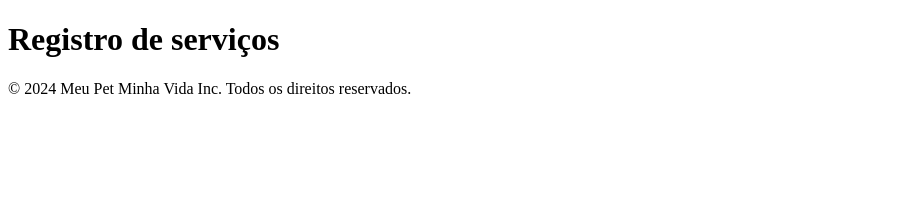
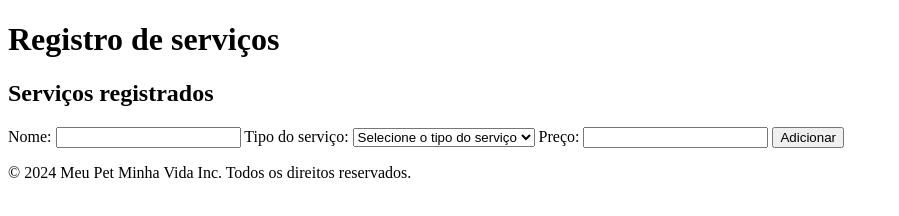
Before and after one commit to Thiago-Develooper/DisciplinaProgramaoWeb, a plain HTML site: page DisciplinaProgramaoWeb/Aula05-Prova/Prova01Atual/index.html in a window 1280 px wide. Shown: the whole page, without its empty margins (0-899 px from the left). Drawn offline with Linux system fonts and the light colour scheme.

Commit message:
estrutura básica do form feita

```diff
--- a/DisciplinaProgramaoWeb/Aula05-Prova/Prova01Atual/index.html
+++ b/DisciplinaProgramaoWeb/Aula05-Prova/Prova01Atual/index.html
@@ -16,7 +16,36 @@
 
     <!-- Main pq nois é semântico tb -->
     <main>
+        <section id="services">
+            <h2>Serviços registrados</h2>
 
+            <!-- Fomulário -->
+            <form id="serviceForm">
+
+                <!-- NOME -->
+                <label for="name">Nome:</label>
+                <input type="text" id="name" required> <!-- tem q responder -->
+
+                <!-- TIPO DO SERVICO -->
+                <label for="serviceType">Tipo do serviço: </label>
+                <select id="serviceType" required> <!-- tem q responder -->
+                    <option value="">Selecione o tipo do serviço</option>
+
+                    <option value="Banho">Banho</option>
+                    <option value="Tosa">Tosa</option>
+                    <option value="Vacina">Vacina</option>
+                    <option value="Consulta">Consulta</option>
+
+                </select>
+
+                <!-- VALOR DO SERVICO -->
+
+                <label for="value">Preço: </label>
+                <input type="number" id="value" min="0.01" step="0.01" required> <!-- Tem q responder e pronto -->
+
+                <button type="clicked">Adicionar</button>
+            </form>
+        </section>
     </main>
 
     <!-- Footer pq nois é mt semântico mn -->
```
